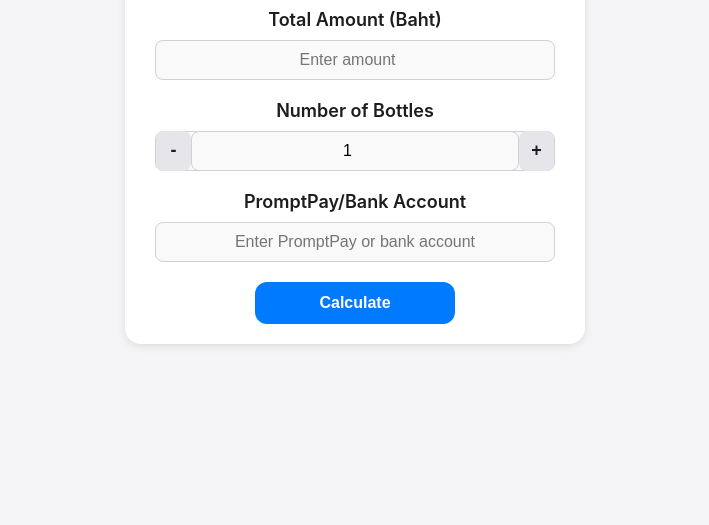
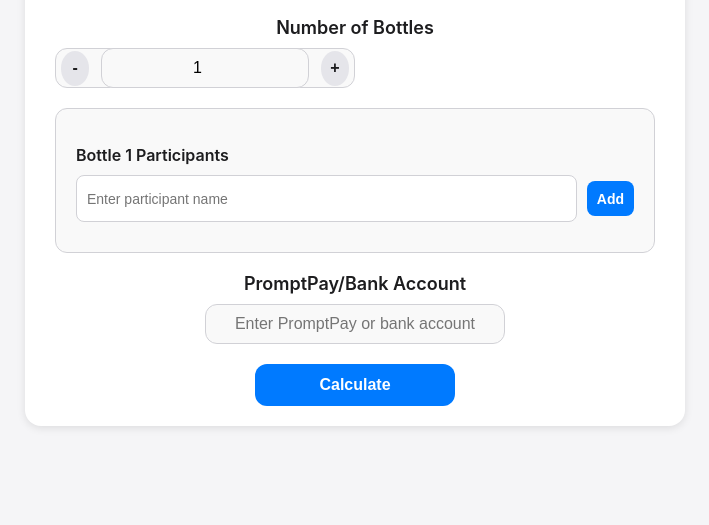
Before and after one commit to guyjry/Split-Bill, a plain HTML site: page index.html in a window 1280 px wide. Shown: the part 275-800 px from the top of the page, without its empty margins (285-994 px from the left). Drawn offline with Linux system fonts and the light colour scheme.

Commit message:
Update index.html

```diff
--- a/index.html
+++ b/index.html
@@ -5,7 +5,7 @@
   <meta name="viewport" content="width=device-width, initial-scale=1.0, viewport-fit=cover">
   <title>Split Bill for Drinks</title>
   <style>
-    /* Apple-Inspired Styling with Vertical Centering */
+    /* Apple-Inspired Styling with Adjustments for Stepper */
     body {
       font-family: -apple-system, BlinkMacSystemFont, "Segoe UI", Roboto, Helvetica, Arial, sans-serif;
       margin: 0;
@@ -19,13 +19,14 @@
     }
 
     .container {
-      max-width: 400px;
+      max-width: 600px;
       width: 100%;
       background-color: #ffffff;
       padding: 20px 30px;
       border-radius: 16px;
       box-shadow: 0 2px 8px rgba(0, 0, 0, 0.1);
       text-align: center;
+      overflow-y: auto;
     }
 
     h1 {
@@ -49,37 +50,92 @@
     .input-card input,
     .input-card .stepper {
       width: 100%;
+      max-width: 300px;
       height: 40px;
       font-size: 16px;
       border: 1px solid #d1d1d6;
-      border-radius: 8px;
+      border-radius: 12px;
       text-align: center;
       background-color: #f9f9f9;
       box-sizing: border-box;
       outline: none;
     }
 
-    .input-card .stepper {
+    .stepper {
       display: flex;
       align-items: center;
-      justify-content: space-between;
+      justify-content: center;
+      gap: 12px; /* Adds space between + and - buttons and the text box */
+      padding: 5px;
+      border-radius: 12px; /* Outer box is rounded */
+      background-color: #f5f5f7;
     }
 
-    .input-card .stepper button {
-      width: 40px;
-      height: 40px;
-      font-size: 18px;
+    .stepper button {
+      width: 35px;
+      height: 35px;
+      font-size: 16px;
       font-weight: bold;
       background-color: #e5e5ea;
       color: #1d1d1f;
+      border: none;
+      border-radius: 50%; /* Fully round buttons */
+      cursor: pointer;
+      transition: background-color 0.2s ease;
+    }
+
+    .stepper button:hover {
+      background-color: #d2d2d7;
+    }
+
+    .bottle-card {
+      background-color: #f9f9f9;
+      border-radius: 12px;
+      padding: 20px;
+      margin-bottom: 20px;
+      text-align: left;
+      border: 1px solid #d1d1d6;
+    }
+
+    .bottle-card h3 {
+      font-size: 16px;
+      font-weight: 600;
+      color: #1d1d1f;
+      margin-bottom: 10px;
+    }
+
+    .participant-input {
+      display: flex;
+      align-items: center;
+      gap: 10px;
+      margin-bottom: 10px;
+    }
+
+    .participant-input input {
+      flex: 1;
+      height: 35px;
+      border: 1px solid #d1d1d6;
+      border-radius: 8px;
+      padding: 5px 10px;
+      background-color: #ffffff;
+      font-size: 14px;
+    }
+
+    .participant-input button {
+      height: 35px;
+      padding: 0 10px;
+      font-size: 14px;
+      font-weight: 600;
+      color: #ffffff;
+      background-color: #007aff;
       border: none;
       border-radius: 8px;
       cursor: pointer;
       transition: background-color 0.2s ease;
     }
 
-    .input-card .stepper button:hover {
-      background-color: #d2d2d7;
+    .participant-input button:hover {
+      background-color: #005ecb;
     }
 
     button.calculate-btn {
@@ -108,12 +164,14 @@
       }
 
       .input-card input,
-      .input-card .stepper button {
+      .stepper button,
+      .participant-input input {
         font-size: 14px;
         height: 35px;
       }
 
-      .input-card h2 {
+      .input-card h2,
+      .bottle-card h3 {
         font-size: 16px;
       }
     }
@@ -137,6 +195,8 @@
       </div>
     </div>
 
+    <div id="bottleContainer"></div>
+
     <div class="input-card">
       <h2>PromptPay/Bank Account</h2>
       <input type="text" id="accountDetails" placeholder="Enter PromptPay or bank account" />
@@ -146,11 +206,45 @@
   </div>
 
   <script>
+    const bottleContainer = document.getElementById("bottleContainer");
+
     function adjustBottles(change) {
       const numBottlesInput = document.getElementById("numBottles");
       let currentValue = parseInt(numBottlesInput.value) || 1;
       currentValue = Math.max(1, currentValue + change); // Ensure minimum value is 1
       numBottlesInput.value = currentValue;
+
+      renderBottleInputs(currentValue);
+    }
+
+    function renderBottleInputs(numBottles) {
+      bottleContainer.innerHTML = ""; // Clear existing inputs
+      for (let i = 1; i <= numBottles; i++) {
+        const bottleCard = document.createElement("div");
+        bottleCard.className = "bottle-card";
+        bottleCard.innerHTML = `
+          <h3>Bottle ${i} Participants</h3>
+          <div class="participant-input">
+            <input type="text" placeholder="Enter participant name" class="participant-name" />
+            <button type="button" onclick="addParticipant(${i})">Add</button>
+          </div>
+          <div id="participantList-${i}"></div>
+        `;
+        bottleContainer.appendChild(bottleCard);
+      }
+    }
+
+    function addParticipant(bottleIndex) {
+      const participantList = document.getElementById(`participantList-${bottleIndex}`);
+      const participantInput = participantList.previousElementSibling.querySelector(".participant-name");
+      const participantName = participantInput.value.trim();
+      if (participantName) {
+        const participantDiv = document.createElement("div");
+        participantDiv.textContent = participantName;
+        participantDiv.style.marginBottom = "5px";
+        participantList.appendChild(participantDiv);
+        participantInput.value = "";
+      }
     }
 
     function calculateBill() {
@@ -163,15 +257,11 @@
         return;
       }
 
-      const costPerBottle = totalAmount / numBottles;
+      alert(`Calculation logic goes here!`);
+    }
 
-      alert(`
-        Total Amount: ${totalAmount} Baht
-        Number of Bottles: ${numBottles}
-        Cost Per Bottle: ${costPerBottle.toFixed(2)} Baht
-        Payment Details: ${accountDetails || "Not provided"}
-      `);
-    }
+    // Initialize with one bottle
+    renderBottleInputs(1);
   </script>
 </body>
 </html>
```
